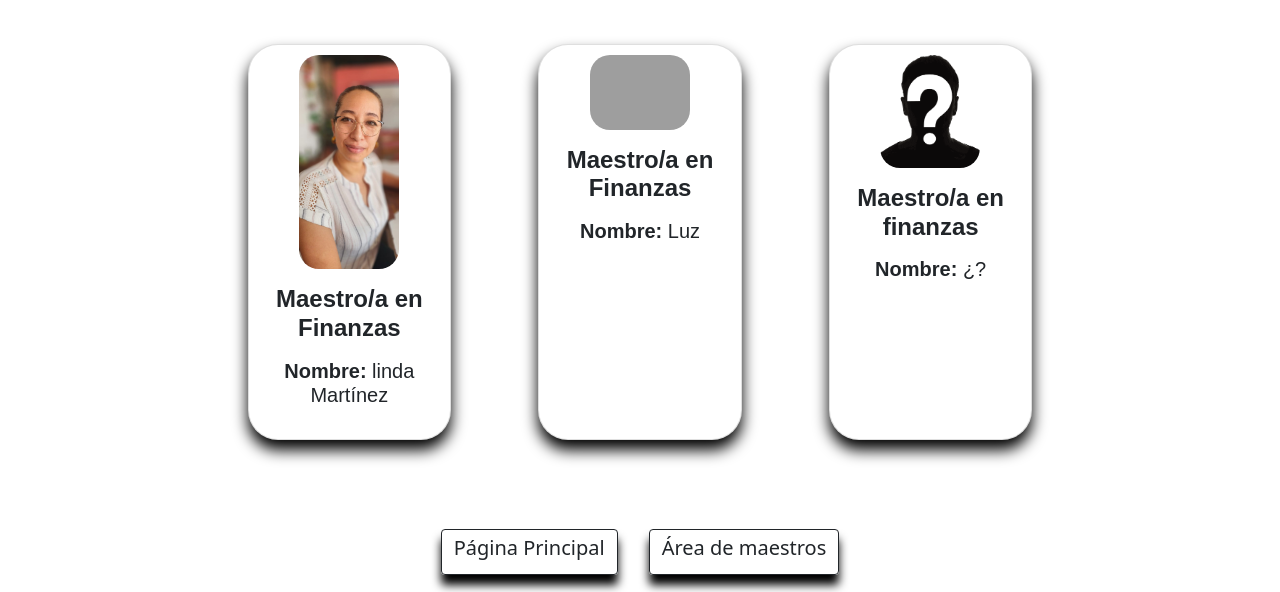
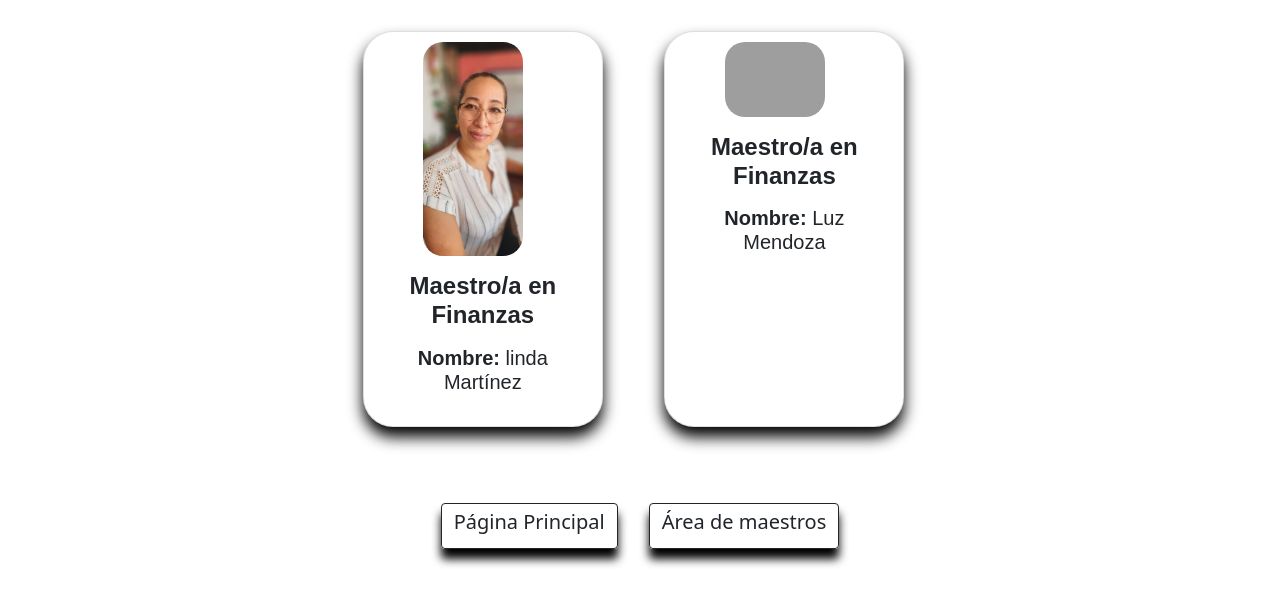
Before and after one commit to luifer2005/sitioweb, a plain HTML site: page finanzas.html in a window 1280 px wide. Shown: the top 592 px of the page. Drawn offline with nearby package versions, Linux system fonts and the light colour scheme; grey boxes are pictures that could not be loaded.

Commit message:
Add files via upload

```diff
--- a/artistica.css
+++ b/artistica.css
@@ -6,7 +6,7 @@
 }
 
 .container{
-    width:70%;
+    width:50%;
     display: flex;
 }
 
--- a/finanzas.css
+++ b/finanzas.css
@@ -8,7 +8,7 @@
 
 
 .container{
-    width:70%;
+    width:50%;
     display: flex;
 }
 
--- a/finanzas.html
+++ b/finanzas.html
@@ -36,18 +36,7 @@
                 <h4><b>Maestro/a en Finanzas</b></h4>
                 <p class="card-text">
                   <h5><b>Nombre:</b>
-                    Luz</h5>
-                </p>
-              </div>
-            </div>
-
-            <div class="card" style="width: 15rem">
-              <img src="MaestrosAnmo2.png" class="card-img-top" alt="..." />
-              <div class="card-body">
-                <h4><b>Maestro/a en finanzas</b></h4>
-                <p class="card-text">
-                  <h5><b>Nombre:</b>
-                    ¿?</h5>
+                    Luz Mendoza</h5>
                 </p>
               </div>
             </div>
--- a/hogar.css
+++ b/hogar.css
@@ -6,7 +6,7 @@
 }
 
 .container{
-    width:60%;
+    width:25%;
     display: flex;
 }
 
--- a/subdireccion.css
+++ b/subdireccion.css
@@ -43,6 +43,7 @@
 }
 
 .redes3 {
+  margin-top: 14%;
     font-family: Arial;
     background: #373b44; /* fallback for old browsers */
     background: -webkit-linear-gradient(
```
Also changed, not shown: Area_ccnn.html (+2 -2 lines), Area_ccss.html (+1 -1 lines), hogar.html (+1 -11 lines).
